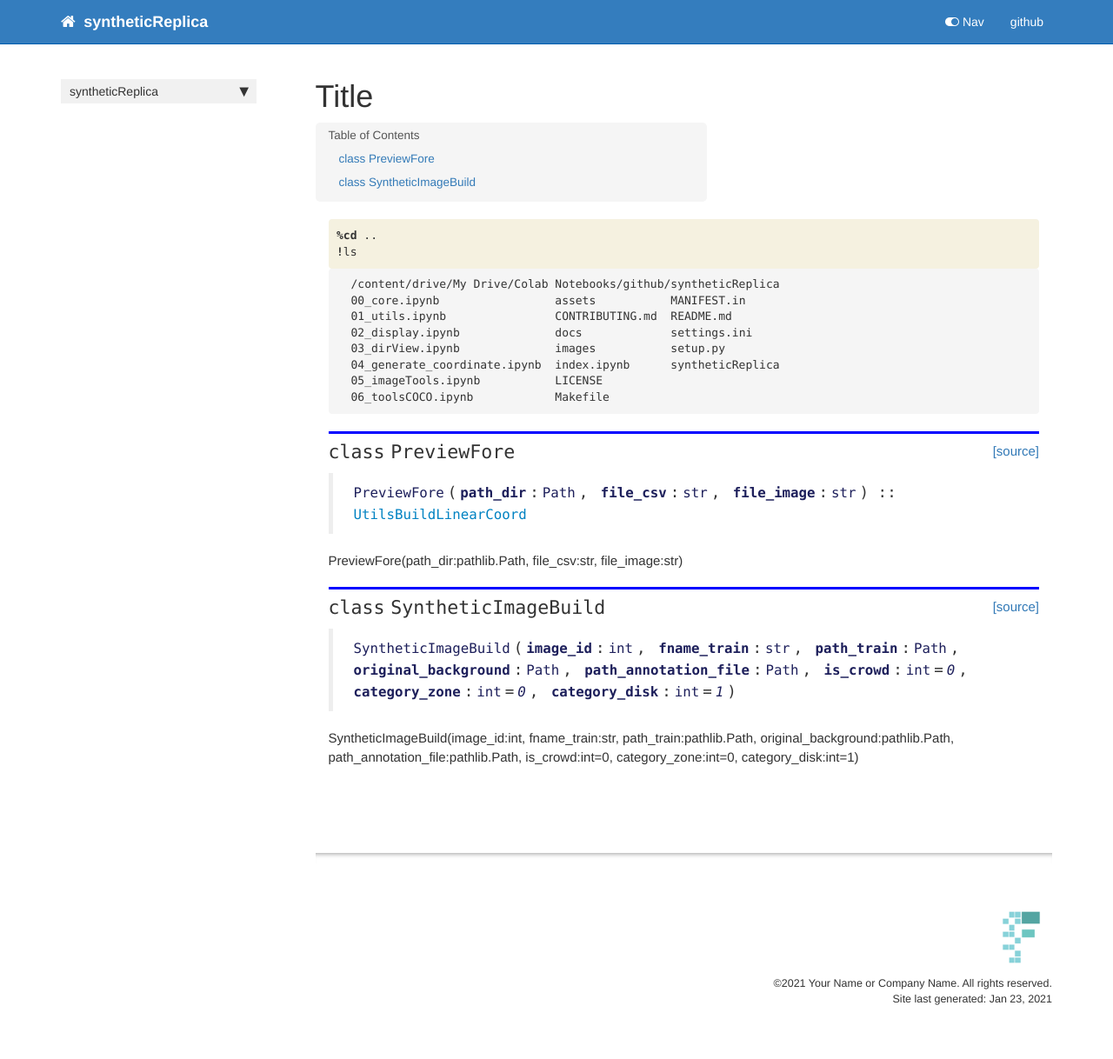
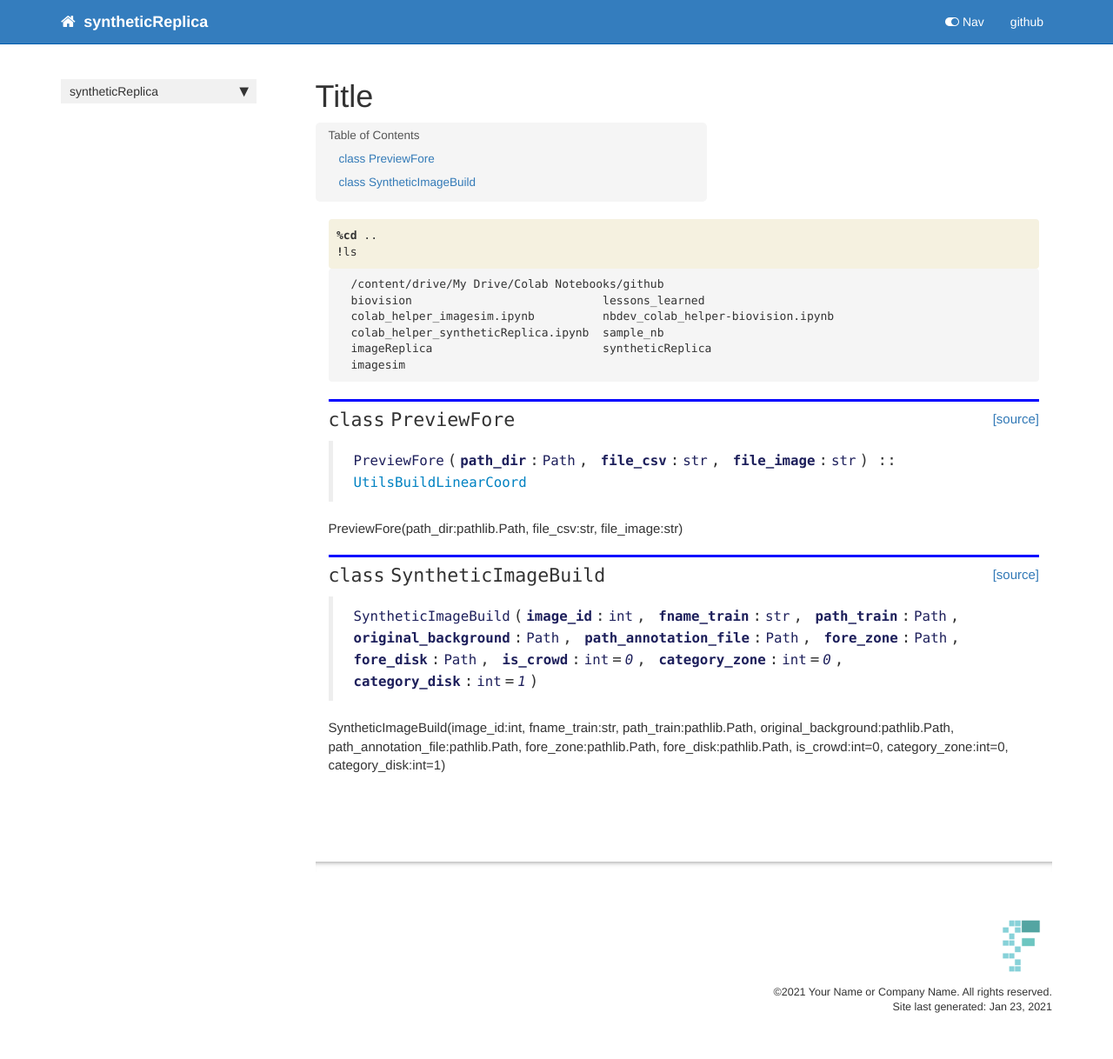
Before and after one commit to chho-work/syntheticReplica, a Jekyll site: the page built from docs/core.html, in a window 1280 px wide. Shown: the whole page at 87% size. Built offline with Jekyll 4.4.1, drawn with Linux system fonts in a browser that asks for light colours; nearby versions of some CDN libraries; comment, search, counter and statistics services are not loaded.

Commit message:
Update 00 nb

```diff
--- a/docs/core.html
+++ b/docs/core.html
@@ -50,14 +50,12 @@ nb_path: "00_core.ipynb"
 <div class="output_area">
 
 <div class="output_subarea output_stream output_stdout output_text">
-<pre>/content/drive/My Drive/Colab Notebooks/github/syntheticReplica
-00_core.ipynb		      assets	       MANIFEST.in
-01_utils.ipynb		      CONTRIBUTING.md  README.md
-02_display.ipynb	      docs	       settings.ini
-03_dirView.ipynb	      images	       setup.py
-04_generate_coordinate.ipynb  index.ipynb      syntheticReplica
-05_imageTools.ipynb	      LICENSE
-06_toolsCOCO.ipynb	      Makefile
+<pre>/content/drive/My Drive/Colab Notebooks/github
+biovision			     lessons_learned
+colab_helper_imagesim.ipynb	     nbdev_colab_helper-biovision.ipynb
+colab_helper_syntheticReplica.ipynb  sample_nb
+imageReplica			     syntheticReplica
+imagesim
 </pre>
 </div>
 </div>
@@ -111,9 +109,9 @@ nb_path: "00_core.ipynb"
 
 
 <div class="output_markdown rendered_html output_subarea ">
-<h2 id="SyntheticImageBuild" class="doc_header"><code>class</code> <code>SyntheticImageBuild</code><a href="" class="source_link" style="float:right">[source]</a></h2><blockquote><p><code>SyntheticImageBuild</code>(<strong><code>image_id</code></strong>:<code>int</code>, <strong><code>fname_train</code></strong>:<code>str</code>, <strong><code>path_train</code></strong>:<code>Path</code>, <strong><code>original_background</code></strong>:<code>Path</code>, <strong><code>path_annotation_file</code></strong>:<code>Path</code>, <strong><code>is_crowd</code></strong>:<code>int</code>=<em><code>0</code></em>, <strong><code>category_zone</code></strong>:<code>int</code>=<em><code>0</code></em>, <strong><code>category_disk</code></strong>:<code>int</code>=<em><code>1</code></em>)</p>
+<h2 id="SyntheticImageBuild" class="doc_header"><code>class</code> <code>SyntheticImageBuild</code><a href="" class="source_link" style="float:right">[source]</a></h2><blockquote><p><code>SyntheticImageBuild</code>(<strong><code>image_id</code></strong>:<code>int</code>, <strong><code>fname_train</code></strong>:<code>str</code>, <strong><code>path_train</code></strong>:<code>Path</code>, <strong><code>original_background</code></strong>:<code>Path</code>, <strong><code>path_annotation_file</code></strong>:<code>Path</code>, <strong><code>fore_zone</code></strong>:<code>Path</code>, <strong><code>fore_disk</code></strong>:<code>Path</code>, <strong><code>is_crowd</code></strong>:<code>int</code>=<em><code>0</code></em>, <strong><code>category_zone</code></strong>:<code>int</code>=<em><code>0</code></em>, <strong><code>category_disk</code></strong>:<code>int</code>=<em><code>1</code></em>)</p>
 </blockquote>
-<p>SyntheticImageBuild(image_id:int, fname_train:str, path_train:pathlib.Path, original_background:pathlib.Path, path_annotation_file:pathlib.Path, is_crowd:int=0, category_zone:int=0, category_disk:int=1)</p>
+<p>SyntheticImageBuild(image_id:int, fname_train:str, path_train:pathlib.Path, original_background:pathlib.Path, path_annotation_file:pathlib.Path, fore_zone:pathlib.Path, fore_disk:pathlib.Path, is_crowd:int=0, category_zone:int=0, category_disk:int=1)</p>
 
 </div>
 
--- a/syntheticReplica/core.py
+++ b/syntheticReplica/core.py
@@ -11,6 +11,7 @@ from .imageTools import *
 from .toolsCOCO import *
 
 import collections
+import json
 import matplotlib.pyplot as plt
 import numpy as np
 np.warnings.filterwarnings('ignore', category=np.VisibleDeprecationWarning)
@@ -201,7 +202,7 @@ class SyntheticImageBuild:
         cat_1 = categories_dict['categories'][1]
         return [cat_0, cat_1]
 
-    def JSON2COCO(self, json_fname):
+    def json2coco(self, path_dir:Path, json_fname:str):
         coco_json = {"images":[], "categories":[], "annotations":[]}
         coco_json['images'].append(self._imageJSON())
         coco_json['categories'].append(self._catJSON()[0])
@@ -214,7 +215,7 @@ class SyntheticImageBuild:
 
         # Save to image annotation in coco_annotation directory.
         json_coco = json.loads(json.dumps(coco_json, indent=4))
-        synthetic_json = coco_annot_path.joinpath(json_fname)
+        synthetic_json = path_dir.joinpath(json_fname)
         with open(synthetic_json, 'w') as coco:
             json.dump(json_coco, coco, indent=4)
 
```
Also changed, not shown: 1 other file.
